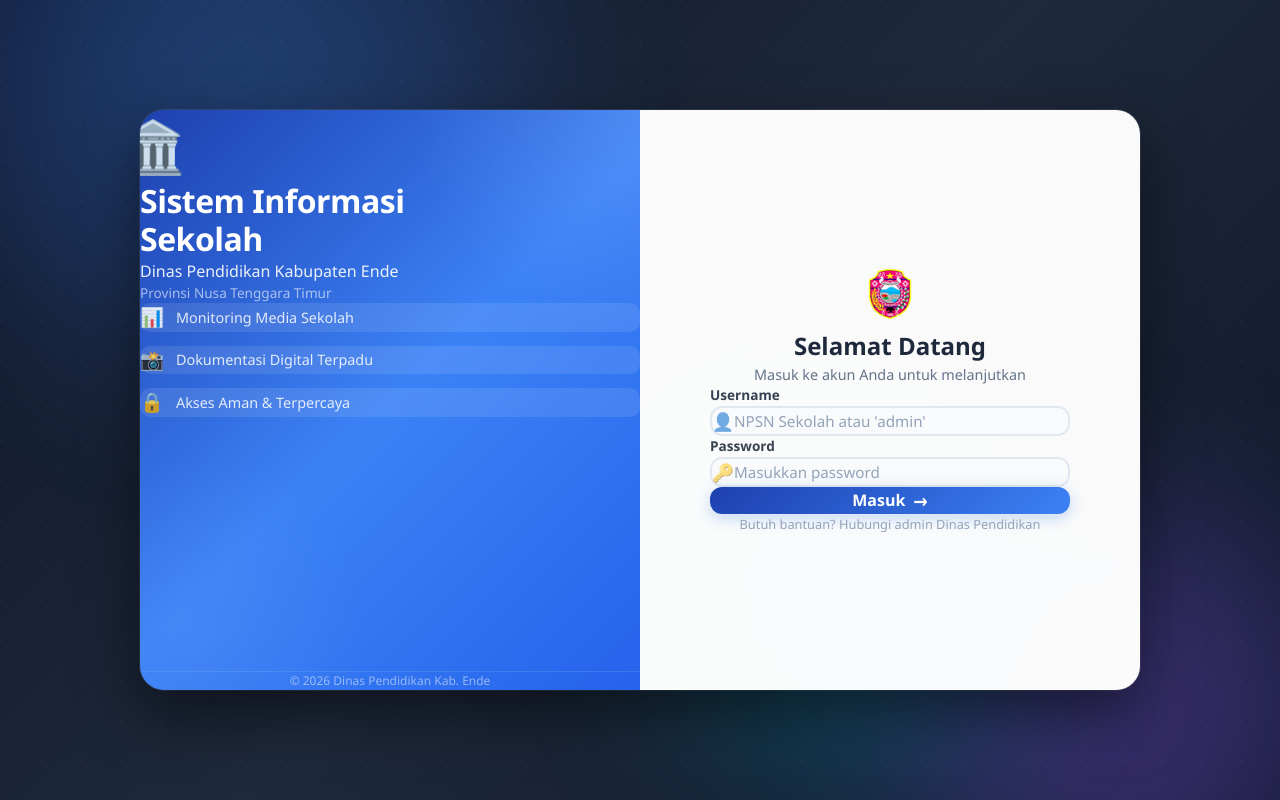
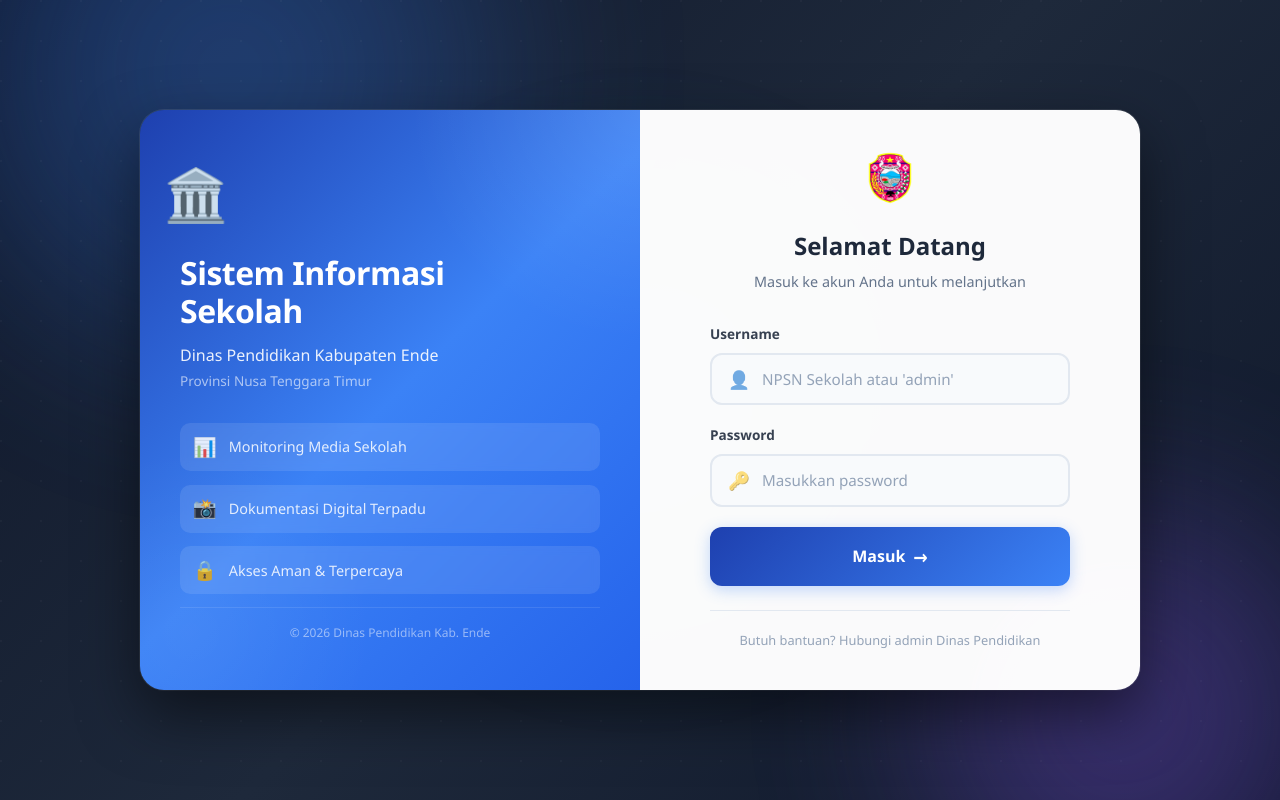
Before and after one commit to kreator26/dinaspk-ende, a plain HTML site: page index.html in a window 1280 px wide. Drawn offline with Linux system fonts and the light colour scheme.

Commit message:
Update style.css

```diff
--- a/style.css
+++ b/style.css
@@ -1,10 +1,10 @@
 /* =========================================
-   RESET & VARIABLES
+   1. RESET & VARIABLES
    ========================================= */
 * {
-  margin: 0 !important;
-  padding: 0 !important;
-  box-sizing: border-box !important;
+  margin: 0;
+  padding: 0;
+  box-sizing: border-box;
 }
 
 :root {
@@ -28,7 +28,9 @@ body {
   line-height: 1.5;
 }
 
-/* ============ LOGIN PAGE ============ */
+/* =========================================
+   2. LOGIN PAGE - PROFESSIONAL DESIGN
+   ========================================= */
 .login-page {
   min-height: 100vh;
   display: flex;
@@ -40,6 +42,7 @@ body {
   padding: 1rem;
 }
 
+/* Animated Background */
 .login-bg {
   position: absolute;
   inset: 0;
@@ -106,6 +109,7 @@ body {
   background-size: 40px 40px;
 }
 
+/* Login Container (Split Layout) */
 .login-container {
   display: flex;
   width: 100%;
@@ -124,6 +128,7 @@ body {
   to { opacity: 1; transform: translateY(0); }
 }
 
+/* Left Branding Panel */
 .login-brand {
   flex: 1;
   background: linear-gradient(135deg, #1e40af 0%, #3b82f6 50%, #2563eb 100%);
@@ -157,7 +162,10 @@ body {
   border-radius: 50%;
 }
 
-.brand-content { position: relative; z-index: 1; }
+.brand-content {
+  position: relative;
+  z-index: 1;
+}
 
 .brand-icon {
   font-size: 3rem;
@@ -216,7 +224,9 @@ body {
   transform: translateX(4px);
 }
 
-.feature-icon { font-size: 1.2rem; }
+.feature-icon {
+  font-size: 1.2rem;
+}
 
 .brand-footer {
   position: relative;
@@ -228,6 +238,7 @@ body {
   border-top: 1px solid rgba(255, 255, 255, 0.1);
 }
 
+/* Right Form Panel */
 .login-form-wrap {
   flex: 1;
   display: flex;
@@ -267,6 +278,7 @@ body {
   color: #64748b;
 }
 
+/* Error Message */
 .login-error {
   display: none;
   align-items: center;
@@ -286,7 +298,9 @@ body {
   animation: shake 0.4s ease-in-out;
 }
 
-.error-icon { font-size: 1.1rem; }
+.error-icon {
+  font-size: 1.1rem;
+}
 
 @keyframes shake {
   0%, 100% { transform: translateX(0); }
@@ -296,7 +310,10 @@ body {
   80% { transform: translateX(4px); }
 }
 
-.form-group-modern { margin-bottom: 1.25rem; }
+/* Modern Form Groups */
+.form-group-modern {
+  margin-bottom: 1.25rem;
+}
 
 .form-group-modern label {
   display: block;
@@ -339,8 +356,11 @@ body {
   font-family: inherit;
 }
 
-.input-wrap input::placeholder { color: #94a3b8; }
+.input-wrap input::placeholder {
+  color: #94a3b8;
+}
 
+/* Login Button */
 .btn-login {
   width: 100%;
   padding: 1rem 1.5rem;
@@ -377,8 +397,11 @@ body {
   font-size: 1.2rem;
 }
 
-.btn-login:hover .btn-arrow { transform: translateX(4px); }
+.btn-login:hover .btn-arrow {
+  transform: translateX(4px);
+}
 
+/* Login Footer */
 .login-footer {
   text-align: center;
   margin-top: 1.5rem;
@@ -391,7 +414,7 @@ body {
   color: #94a3b8;
 }
 
-/* ============ LOGIN RESPONSIVE ============ */
+/* Login Responsive */
 @media (max-width: 768px) {
   .login-container {
     flex-direction: column;
@@ -399,23 +422,51 @@ body {
     max-width: 420px;
   }
 
-  .login-brand { padding: 2rem 1.5rem; }
-  .login-brand h1 { font-size: 1.5rem; }
-  .brand-features { display: none; }
-  .brand-sub2 { margin-bottom: 0; }
-  .login-form-wrap { padding: 2rem 1.5rem; }
+  .login-brand {
+    padding: 2rem 1.5rem;
+  }
+
+  .login-brand h1 {
+    font-size: 1.5rem;
+  }
+
+  .brand-features {
+    display: none;
+  }
+
+  .brand-sub2 {
+    margin-bottom: 0;
+  }
+
+  .login-form-wrap {
+    padding: 2rem 1.5rem;
+  }
 }
 
 @media (max-width: 480px) {
-  .login-page { padding: 0.5rem; }
-  .login-container { border-radius: 16px; }
-  .login-brand { padding: 1.5rem 1.25rem; }
-  .login-brand h1 { font-size: 1.3rem; }
-  .login-form-wrap { padding: 1.5rem 1.25rem; }
+  .login-page {
+    padding: 0.5rem;
+  }
+
+  .login-container {
+    border-radius: 16px;
+  }
+
+  .login-brand {
+    padding: 1.5rem 1.25rem;
+  }
+
+  .login-brand h1 {
+    font-size: 1.3rem;
+  }
+
+  .login-form-wrap {
+    padding: 1.5rem 1.25rem;
+  }
 }
 
 /* =========================================
-   APP STYLES (Setelah Login)
+   3. APP (Setelah Login)
    ========================================= */
 .app { display: none; }
 .app.active { display: block; }
@@ -484,9 +535,15 @@ header {
   font-weight: 700;
 }
 
-.container { max-width: 1400px; margin: 1.5rem auto; padding: 0 1.5rem; }
+.container {
+  max-width: 1400px;
+  margin: 1.5rem auto;
+  padding: 0 1.5rem;
+}
 
-/* Forms & Buttons */
+/* =========================================
+   4. FORMS & BUTTONS
+   ========================================= */
 .form-group { margin-bottom: 1.25rem; }
 .form-group label {
   display: block;
@@ -522,18 +579,23 @@ header {
   font-family: inherit;
 }
 .btn:hover { background: var(--primary-dark); transform: translateY(-1px); }
+
 .btn-full { width: 100%; padding: 0.9rem; font-size: 1.05rem; }
 .btn-accent { background: var(--accent); color: #1e293b; }
 .btn-accent:hover { background: #f59e0b; }
+
 .btn-sm { padding: 0.4rem 0.8rem; font-size: 0.85rem; border-radius: 8px; }
+
 .btn-danger { background: var(--danger); }
 .btn-danger:hover { background: #b91c1c; }
+
 .btn-outline {
   background: white;
   color: var(--primary);
   border: 2px solid var(--primary);
 }
 .btn-outline:hover { background: var(--primary); color: white; }
+
 .btn-white {
   color: white;
   border-color: white;
@@ -543,10 +605,13 @@ header {
   background: white;
   color: var(--primary);
 }
+
 .btn-success { background: var(--success); }
 .btn-success:hover { background: #059669; }
 
-/* Dashboard */
+/* =========================================
+   5. DASHBOARD & CARDS
+   ========================================= */
 .dashboard-grid {
   display: grid;
   grid-template-columns: repeat(auto-fit, minmax(240px, 1fr));
@@ -591,7 +656,9 @@ header {
 .info-label { font-size: 0.8rem; opacity: 0.9; }
 .info-value { font-weight: 600; font-size: 1.05rem; }
 
-/* Tabs & Search */
+/* =========================================
+   6. TABS & SEARCH
+   ========================================= */
 .tabs {
   display: flex;
   gap: 0.5rem;
@@ -651,7 +718,9 @@ header {
   min-width: 180px;
 }
 
-/* Tables */
+/* =========================================
+   7. TABLES & BADGES
+   ========================================= */
 .table-wrap {
   background: white;
   border-radius: 12px;
@@ -711,7 +780,9 @@ tbody tr:hover { background: #eff6ff; }
 }
 .page-btn:disabled { opacity: 0.5; cursor: not-allowed; }
 
-/* Media Grid */
+/* =========================================
+   8. MEDIA GRID
+   ========================================= */
 .media-grid {
   display: grid;
   grid-template-columns: repeat(auto-fill, minmax(220px, 1fr));
@@ -750,6 +821,7 @@ tbody tr:hover { background: #eff6ff; }
   flex-wrap: wrap;
 }
 
+/* Sections & Empty States */
 .section { display: none; }
 .section.active { display: block; }
 
@@ -760,7 +832,9 @@ tbody tr:hover { background: #eff6ff; }
 }
 .empty-icon { font-size: 3rem; margin-bottom: 0.5rem; }
 
-/* Modals */
+/* =========================================
+   9. MODALS & ALERTS
+   ========================================= */
 .modal {
   display: none;
   position: fixed;
@@ -810,7 +884,9 @@ tbody tr:hover { background: #eff6ff; }
 .alert-info { background: #dbeafe; color: #1e40af; border-left: 4px solid #3b82f6; }
 .alert-warning { background: #fef3c7; color: #92400e; border-left: 4px solid #f59e0b; }
 
-/* App Responsive */
+/* =========================================
+   10. APP RESPONSIVE
+   ========================================= */
 @media (max-width: 700px) {
   th, td { padding: 0.6rem 0.5rem; font-size: 0.8rem; }
   .school-info-card { padding: 1.25rem; }
```
